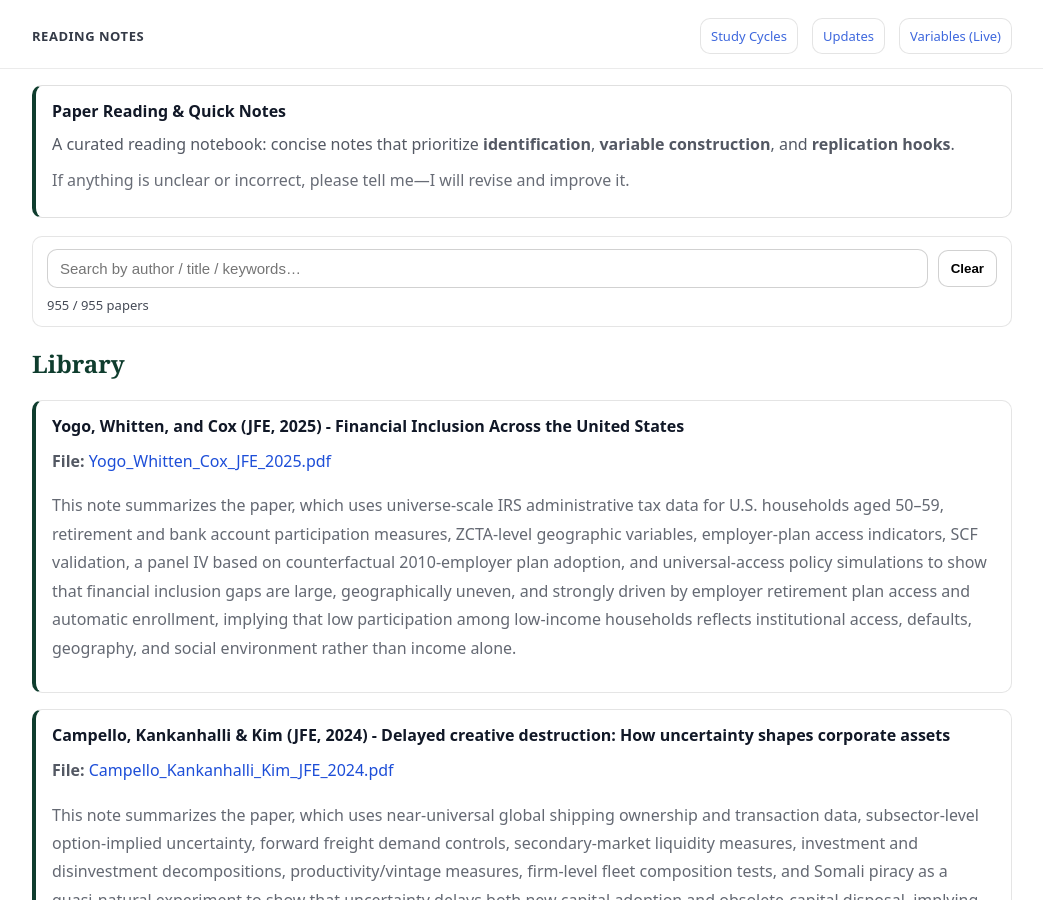
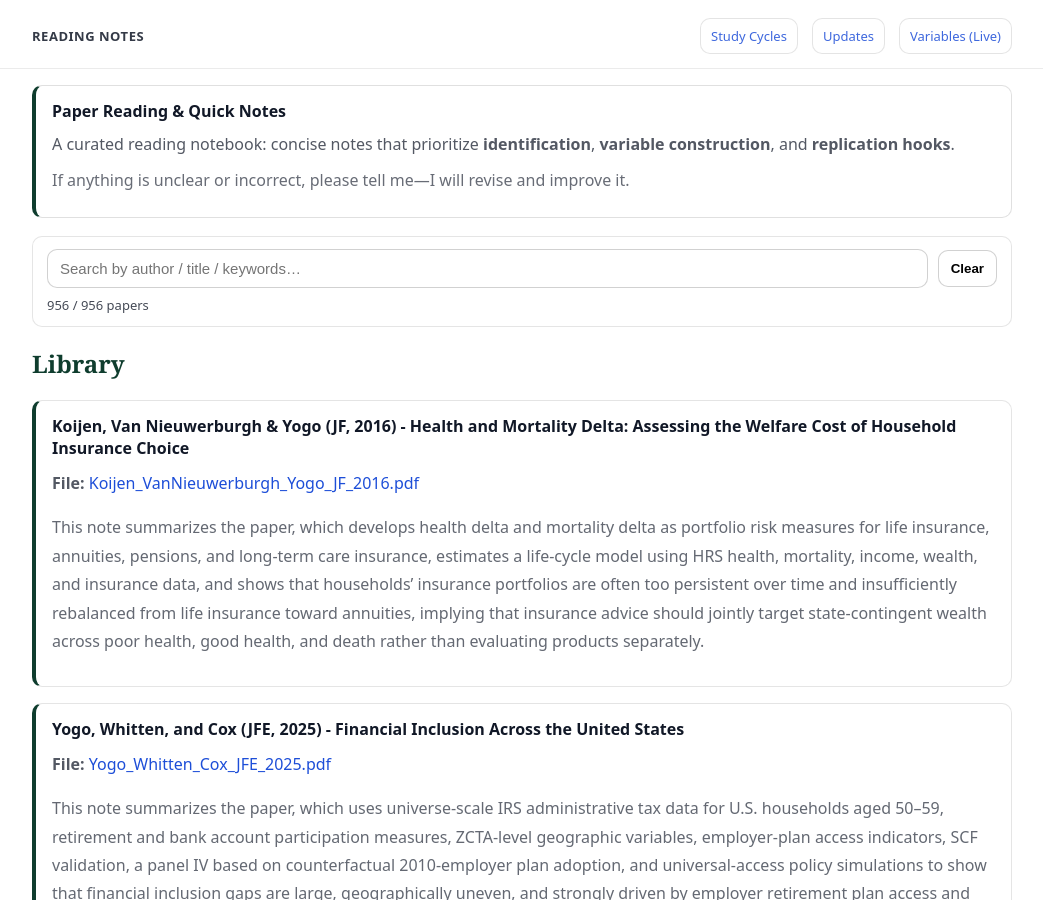
Before and after one commit to yaxinzn/study-archive, a Jekyll site: the page built from reading/index.md, in a window 1280 px wide and 900 px high. Shown: the whole window, without its empty margins (118-1161 px from the left). Built offline with Jekyll 4.4.1, drawn with Linux system fonts in a browser that asks for light colours.

Commit message:
Reading: add/update Koijen_VanNieuwerburgh_Yogo_JF_2016.pdf

```diff
--- a/_data/reading.yml
+++ b/_data/reading.yml
@@ -1,3 +1,7 @@
+- title: "Koijen, Van Nieuwerburgh & Yogo (JF, 2016) - Health and Mortality Delta: Assessing the Welfare Cost of Household Insurance Choice"
+  file: "Koijen_VanNieuwerburgh_Yogo_JF_2016.pdf"
+  desc: "This note summarizes the paper, which develops health delta and mortality delta as portfolio risk measures for life insurance, annuities, pensions, and long-term care insurance, estimates a life-cycle model using HRS health, mortality, income, wealth, and insurance data, and shows that households’ insurance portfolios are often too persistent over time and insufficiently rebalanced from life insurance toward annuities, implying that insurance advice should jointly target state-contingent wealth across poor health, good health, and death rather than evaluating products separately."
+
 - title: "Yogo, Whitten, and Cox (JFE, 2025) - Financial Inclusion Across the United States"
   file: "Yogo_Whitten_Cox_JFE_2025.pdf"
   desc: "This note summarizes the paper, which uses universe-scale IRS administrative tax data for U.S. households aged 50–59, retirement and bank account participation measures, ZCTA-level geographic variables, employer-plan access indicators, SCF validation, a panel IV based on counterfactual 2010-employer plan adoption, and universal-access policy simulations to show that financial inclusion gaps are large, geographically uneven, and strongly driven by employer retirement plan access and automatic enrollment, implying that low participation among low-income households reflects institutional access, defaults, geography, and social environment rather than income alone."
```
Also changed, not shown: 1 other file.
